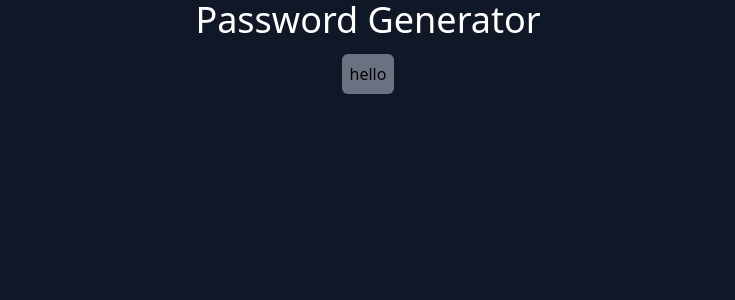
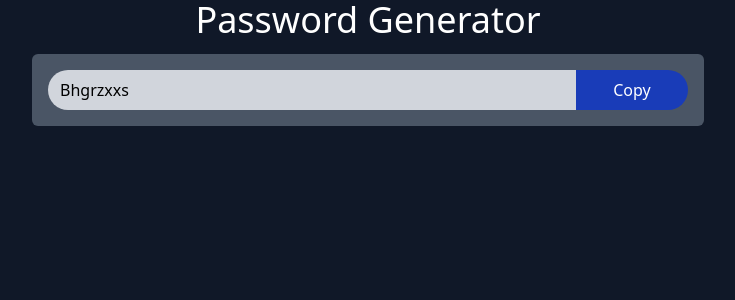
Before and after one commit to itspriyambhattacharya/react_password_generator_project, a React (Vite) app: page / in a window 1280 px wide. Shown: the top 300 px of the page, without its empty margins (272-1007 px from the left). Built offline with nearby package versions, Linux system fonts and the light colour scheme.

Commit message:
Replace <body> tag with <main> for semantic HTML structure in App component

```diff
--- a/src/App.jsx
+++ b/src/App.jsx
@@ -31,11 +31,22 @@ function App() {
       <header className="text-white">
         <h1 className="text-2xl lg:text-4xl text-center">Password Generator</h1>
       </header>
-      <body>
-        <div className="mt-3.5 mx-auto w-fit p-2 rounded-md bg-gray-500">
-          hello
+      <main>
+        <div className="mt-3.5 mx-auto w-fit lg:min-w-2xl p-4 rounded-md bg-gray-600 flex justify-center">
+          <input
+            type="text"
+            name="password"
+            id="passswordInp"
+            placeholder="password"
+            value={password}
+            readOnly
+            className="py-2 px-3 bg-gray-300 w-full rounded-l-2xl lg:rounded-l-3xl"
+          />
+          <button className="bg-blue-800 text-white px-3 py-2 w-16 lg:w-28 shrink-0 cursor-pointer rounded-r-2xl lg:rounded-r-3xl">
+            Copy
+          </button>
         </div>
-      </body>
+      </main>
     </>
   );
 }
```
